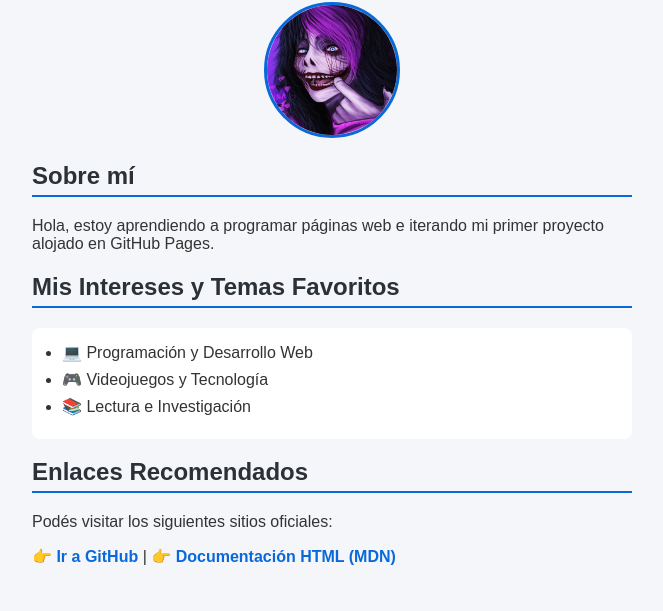
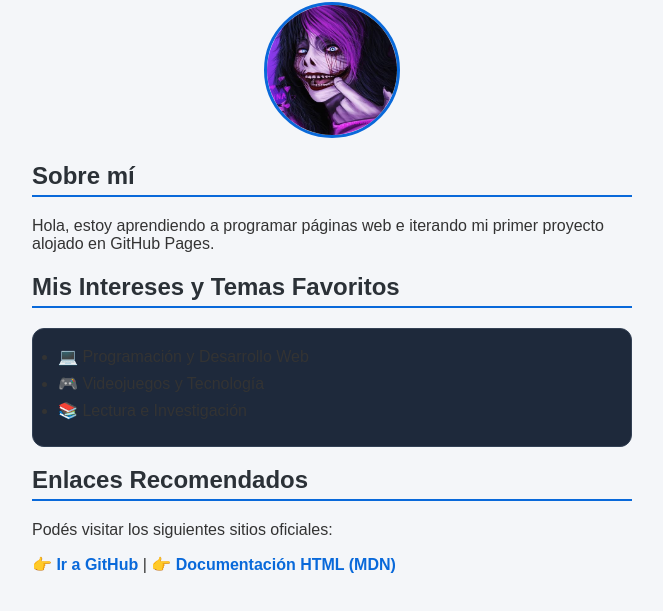
Before and after one commit to valecita2515/mi-primer-sitio-web, a plain HTML site: page index.html in a window 1280 px wide. Shown: the part 139-750 px from the top of the page, without its empty margins (308-971 px from the left). Drawn offline with Linux system fonts and the light colour scheme.

Commit message:
Update index.html

```diff
--- a/index.html
+++ b/index.html
@@ -1,7 +1,7 @@
 <!DOCTYPE html>
 <html lang="es">
 <head>
-    <link rel="stylesheet" href="style.css">
+    <link rel="stylesheet" href="dark.css">
     <meta charset="UTF-8">
     <meta name="viewport" content="width=device-width, initial-scale=1.0">
     <title>Mi Perfil Web v2.0</title>
```
